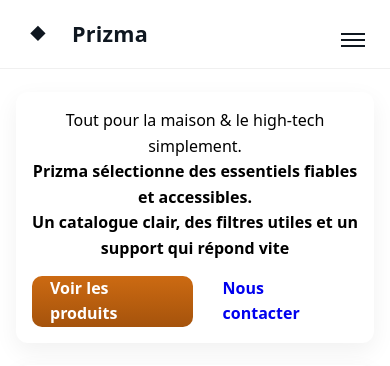
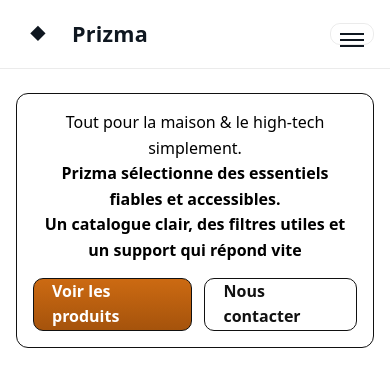
Before and after one commit to BaptisteChesneau/prizma, a Flask app: page / in a window 390 px wide. Shown: the top 366 px of the page. Run offline with Flask 3, Linux system fonts and the light colour scheme.

Commit message:
style(home): retire le placeholder et toutes les bordures noires (cartes, boutons, pills)

```diff
--- a/prizma/static/css/styles.css
+++ b/prizma/static/css/styles.css
@@ -9,19 +9,21 @@ body {
 }
 
 /* =======================================================
-   01. Header (style sans bordures)
+   01. Header (bordures fines)
 ======================================================= */
 
 /* 01.01 Variables */
 :root{
   --hdr-bg: #ffffff;
   --hdr-fg: #0f1720;
+  --hdr-border: #111111;         /* noir fin */
   --hdr-muted: #6b7280;
 
-  /* nav */
+  /* boutons nav */
   --nav-height: 48px;
   --nav-radius: 12px;
   --nav-gap: 14px;
+  --nav-border-w: 1px;           /* << fin */
 
   /* CTA orange */
   --cta-top: #cc6a12;
@@ -33,8 +35,7 @@ body {
 .site-header{
   position: sticky; top: 0; z-index: 50;
   background: var(--hdr-bg);
-  /* plus de bordure bas noire : légère ombre à la place */
-  box-shadow: 0 1px 0 rgba(0,0,0,.06);
+  border-bottom: 1px solid rgba(0,0,0,.08);
 }
 .hdr-wrap{
   max-width: 1200px;
@@ -44,7 +45,7 @@ body {
   gap: 1rem;
 }
 
-/* 01.03 Branding */
+/* 01.03 Branding (logo + texte) */
 .brand{ display: inline-flex; align-items: center; gap: .75rem; text-decoration: none; color: var(--hdr-fg); }
 .brand-text{ font-weight: 800; font-size: 1.35rem; letter-spacing: .2px; }
 .logo{
@@ -52,35 +53,35 @@ body {
   border-radius: 10px; overflow: hidden;
 }
 
-/* 01.04 Navigation (boutons sans bordure) */
+/* 01.04 Navigation (boutons “carte” à bordure fine) */
 .site-nav{ display: flex; align-items: center; gap: var(--nav-gap); }
-
 .nav-link{
   display: inline-flex; align-items: center; justify-content: center;
   min-height: var(--nav-height);
   padding: 0 18px;
-  border: none;                         /* ← pas de bordure */
+  border: var(--nav-border-w) solid var(--hdr-border); /* fin */
   border-radius: var(--nav-radius);
   background: #fff;
   color: var(--hdr-fg);
   text-decoration: none; font-weight: 500;
   transition: transform .06s ease, background-color .15s ease, opacity .15s ease;
 }
-.nav-link:hover{ background: #f7f7f7; transform: translateY(-1px); }
+.nav-link:hover{ background: #fafafa; transform: translateY(-1px); }
 .nav-link:active{ transform: translateY(0); }
-.nav-link.is-active{ background: #f4f4f5; }
+.nav-link.is-active{ outline: 0; box-shadow: 0 0 0 1px rgba(0,0,0,.1) inset; }
 
-/* CTA orange rempli (sans bordure) */
+/* CTA orange rempli (bordure fine aussi) */
 .nav-link.cta{
   background: linear-gradient(180deg, var(--cta-top), var(--cta-bot));
   color: var(--cta-text);
+  border-color: var(--hdr-border);
 }
 .nav-link.cta:hover{ opacity: .95; transform: translateY(-1px); }
 .nav-link.cta:active{ transform: translateY(0); }
 
 /* 01.05 Burger (mobile) */
 .nav-toggle{ display: none; }
-.nav-btn{ display: none; border: none; background: transparent; }
+.nav-btn{ display: none; }
 .nav-btn-bar{
   display: block; width: 24px; height: 2px; background: var(--hdr-fg);
   box-shadow: 0 6px 0 var(--hdr-fg), 0 12px 0 var(--hdr-fg);
@@ -90,13 +91,13 @@ body {
 @media (max-width: 920px){
   .nav-btn{
     display: inline-flex; align-items: center; justify-content: center;
-    padding: .55rem; border-radius: 10px; cursor: pointer;
+    padding: .55rem; border: 1px solid rgba(0,0,0,.08); border-radius: 10px; background: transparent; cursor: pointer;
   }
   .site-nav{
     position: absolute; left: 0; right: 0; top: calc(64px + 1px);
     display: none; flex-direction: column; align-items: flex-end;
     gap: 10px; padding: .75rem 1rem; background: var(--hdr-bg);
-    box-shadow: 0 1px 0 rgba(0,0,0,.06);
+    border-bottom: 1px solid rgba(0,0,0,.08);
   }
   .nav-toggle:checked ~ .site-nav{ display: flex; }
   .nav-link{ width: 230px; }
@@ -104,7 +105,7 @@ body {
 
 /* 01.07 Thème sombre (optionnel) */
 [data-theme="dark"]{
-  --hdr-bg: #0f1115; --hdr-fg: #e9e9ea; --hdr-muted: #9aa0a6;
+  --hdr-bg: #0f1115; --hdr-fg: #e9e9ea; --hdr-muted: #9aa0a6; --hdr-border: #e9e9ea;
 }
 
 /* =======================================================
@@ -163,13 +164,14 @@ body {
 }
 
 /* =======================================================
-   03. Footer (sans bordure supérieure)
+   03. Footer (bordure fine en haut)
 ======================================================= */
 
 /* 03.01 Variables */
 :root{
   --ftr-bg: #ffffff;
   --ftr-fg: #0f1720;
+  --ftr-border: #111111;   /* noir fin */
   --ftr-muted: #374151;
 
   --ftr-icon-size: 40px;
@@ -181,8 +183,7 @@ body {
 .site-footer{
   background: var(--ftr-bg);
   color: var(--ftr-fg);
-  /* plus de trait noir : petite ombre subtile */
-  box-shadow: 0 -1px 0 rgba(0,0,0,.06);
+  border-top: 1px solid var(--ftr-border); /* fin */
 }
 .ftr-wrap{
   max-width: 1200px;
@@ -218,36 +219,34 @@ body {
 }
 
 /* =======================================================
-   04. Home (page d'accueil) — sans bordures
+   04. Home (bordures fines)
 ======================================================= */
 
 /* 04.01 Variables */
 :root{
+  --home-border: #111111;   /* noir fin */
   --home-radius: 12px;
   --home-gap: 22px;
   --home-card-pad: 16px;
 
   /* Boutons */
+  --home-btn-border: #111111;
   --home-btn-radius: 10px;
   --home-btn-h: 44px;
   --home-btn-pad-x: 18px;
 
-  /* CTA orange (aligné au header) */
+  /* CTA orange */
   --home-cta-top: #cc6a12;
   --home-cta-bot: #a5530c;
   --home-cta-text: #ffffff;
-
-  /* Effets doux */
-  --home-shadow: 0 8px 24px rgba(0,0,0,.06);
 }
 
 /* 04.02 Cartes */
 .card{
   background: #fff;
-  border: none;                         /* ← pas de bordure */
+  border: 1px solid var(--home-border);        /* fin */
   border-radius: var(--home-radius);
   padding: var(--home-card-pad);
-  box-shadow: var(--home-shadow);
 }
 
 /* 04.03 Layout général */
@@ -261,16 +260,20 @@ body {
 
 .btn{
   display: inline-flex; align-items: center; justify-content: center;
-  min-height: var(--home-btn-h); padding: 0 var(--home-btn-pad-x);
+  min-height: var(--home-btn-h);
+  padding: 0 var(--home-btn-pad-x);
   border-radius: var(--home-btn-radius);
-  text-decoration: none; font-weight: 600;
-  border: none;                          /* ← pas de bordure */
+  text-decoration: none;
+  font-weight: 600;
+  border: 1px solid var(--home-btn-border);    /* fin */
+  color: #111;
 }
 .btn-outline{ background: #fff; }
 .btn-outline:hover{ background: #f7f7f7; }
 .btn-orange{
   color: var(--home-cta-text);
   background: linear-gradient(180deg, var(--home-cta-top), var(--home-cta-bot));
+  border-color: var(--home-btn-border);        /* fin */
 }
 .btn-orange:hover{ opacity: .95; }
 
@@ -284,13 +287,16 @@ body {
 .prod-thumb{
   width: 100%; height: 160px; object-fit: cover; display: block;
   border-radius: var(--home-radius) var(--home-radius) 0 0;
+  border-bottom: 1px solid var(--home-border); /* fin entre image et corps */
 }
 .prod-body{ padding: 12px; display: grid; gap: 10px; }
 
-/* Etiquettes sans bordure */
+/* Etiquettes (pills) — bordure fine */
 .pill{
-  border: none; border-radius: 10px;
-  padding: 8px 12px; background: #fff;
+  border: 1px solid var(--home-border);        /* fin */
+  border-radius: 10px;
+  padding: 8px 12px;
+  background: #fff;
 }
 
 /* 04.06 Avis client */
```
